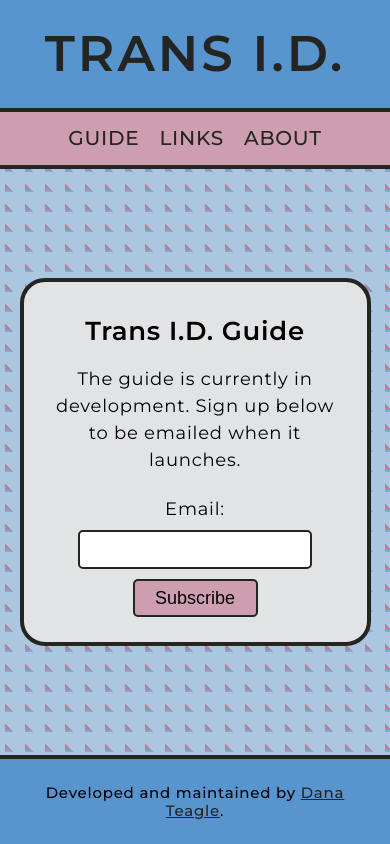
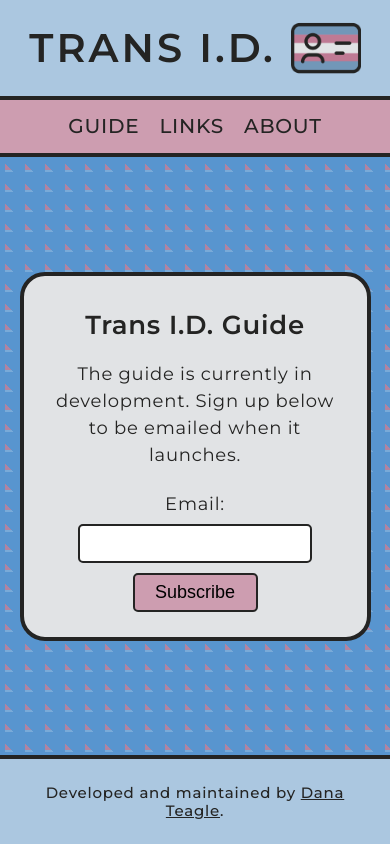
Before and after one commit to torontopubliclibra/trans-id, a React (Create React App) app: page / in a window 390 px wide. Built offline with nearby package versions, Linux system fonts and the light colour scheme.

Commit message:
updated colour scheme to adpat with logo

```diff
--- a/src/App.js
+++ b/src/App.js
@@ -3,6 +3,9 @@
 import Guide from "./Guide";
 import About from "./About";
 import Links from "./Links";
+
+// import logo image
+import logo from './assets/logo.png';
 
 function App() {
   return (
@@ -11,6 +14,7 @@
         <Link to="/">
           <div className="title">
             <h1>Trans I.D.</h1>
+            <img src={logo} alt="Trans I.D. logo" />
           </div>
         </Link>
 
--- a/src/App.scss
+++ b/src/App.scss
@@ -3,7 +3,7 @@
 @use "partials/typography" as *;
 
 body {
-  background: linear-gradient(-135deg, $color3 22px, transparent 1%) center, linear-gradient(rgba($color4, 0.8) 18px, transparent 1%) center, rgba($color1, 0.8);
+  background: linear-gradient(-135deg, $color1 22px, transparent 1%) center, linear-gradient(rgba($color4, 0.8) 18px, transparent 1%) center, rgba($color1, 0.8);
   background-size: 20px 20px;
   background-attachment: fixed;
   hr {
@@ -29,9 +29,20 @@
   header {
     display: flex;
     flex-direction: column;
-    background-color: $color1;
+    background-color: $color3;
     border-bottom: solid 4px $black;
     padding-top: 25px;
+    .title {
+      padding: 0px 20px;
+      display: flex;
+      align-items: center;
+      justify-content: center;
+      img {
+        height: 100px;
+        aspect-ratio: 1/1;
+        margin-left: 30px;
+      }
+    }
     nav {
         ul {
         padding: 0;
@@ -52,7 +63,7 @@
   }
   footer {
     border-top: solid 4px $black;
-    background-color: $color1;
+    background-color: $color3;
   }
   main {
     a {
@@ -91,7 +102,7 @@
     }
     .linksAndResources {
       ul {
-        background-color: rgba($color6, 0.5);
+        background-color: rgba($color6, 0.6);
         text-align: left;
         width: 90%;
         max-width: 750px;
@@ -151,6 +162,10 @@
     }
     header {
       padding: 0;
+      .title img {
+        height: 70px;
+        margin-left: 15px;
+      }
       nav {
         ul {
             margin: 0;
--- a/src/partials/_typography.scss
+++ b/src/partials/_typography.scss
@@ -3,6 +3,7 @@
 @import url('https://fonts.googleapis.com/css2?family=Montserrat:ital,wght@0,300;0,400;0,500;0,600;1,400&display=swap');
 
 body {
+    color: $black;
     letter-spacing: 0.75px;
     text-align: center;
     font-family: 'Montserrat', sans-serif;
@@ -19,7 +20,7 @@
             font-size: 70px;
             letter-spacing: 3px;
             padding: 0;
-            margin: 0 25px;
+            margin: 0;
             &:hover {
 
             }
@@ -62,7 +63,7 @@
                 a {
                     color: $black;
                     &:hover {
-                        color: $color1;
+                        color: $white;
                         transition: 0.3s;
                     }
                 }
@@ -90,7 +91,7 @@
     body {
         header {
             h1 {
-                font-size: 50px;
+                font-size: 40px;
             }
         }
         h2 {
```
Also changed, not shown: src/assets/logo.png (added).
